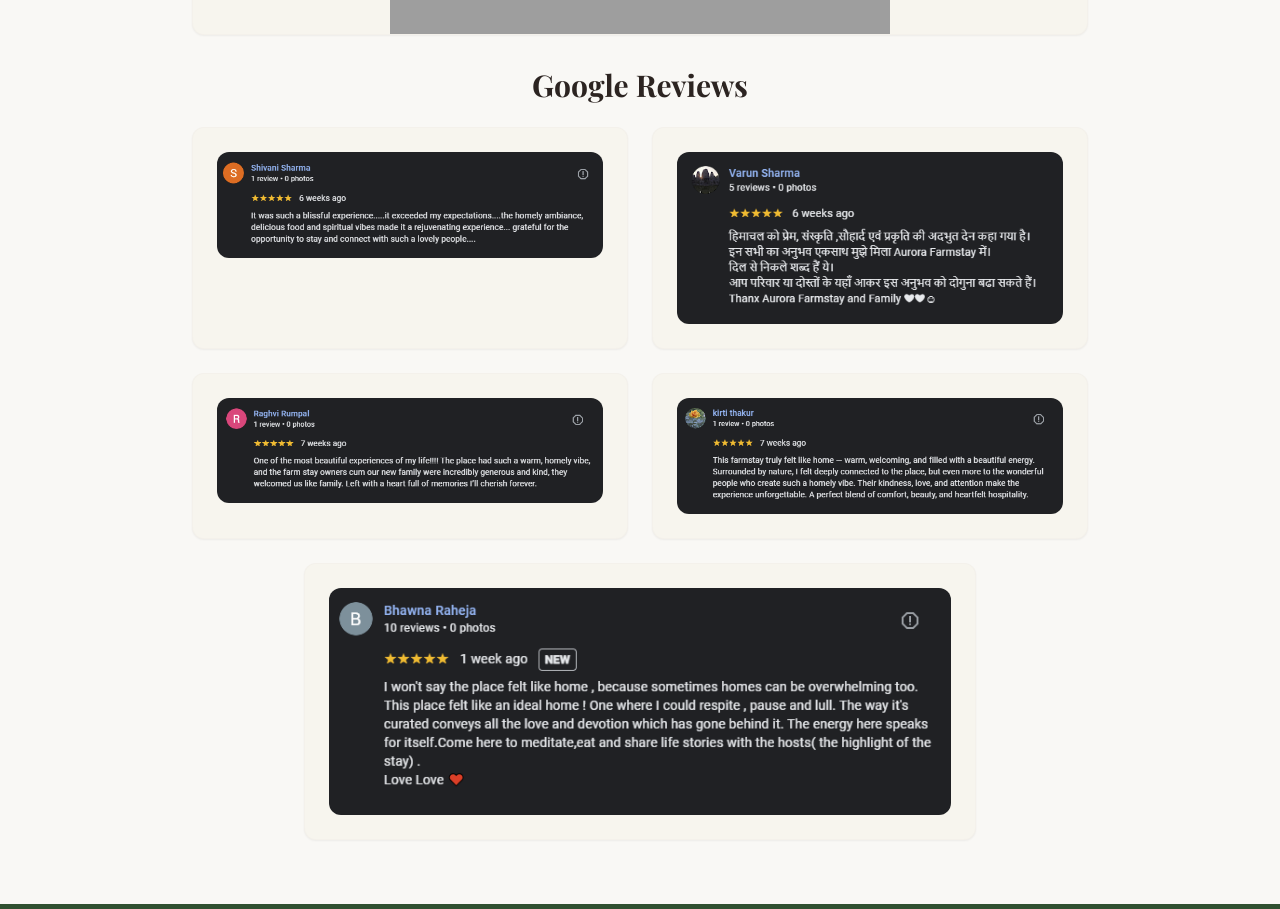
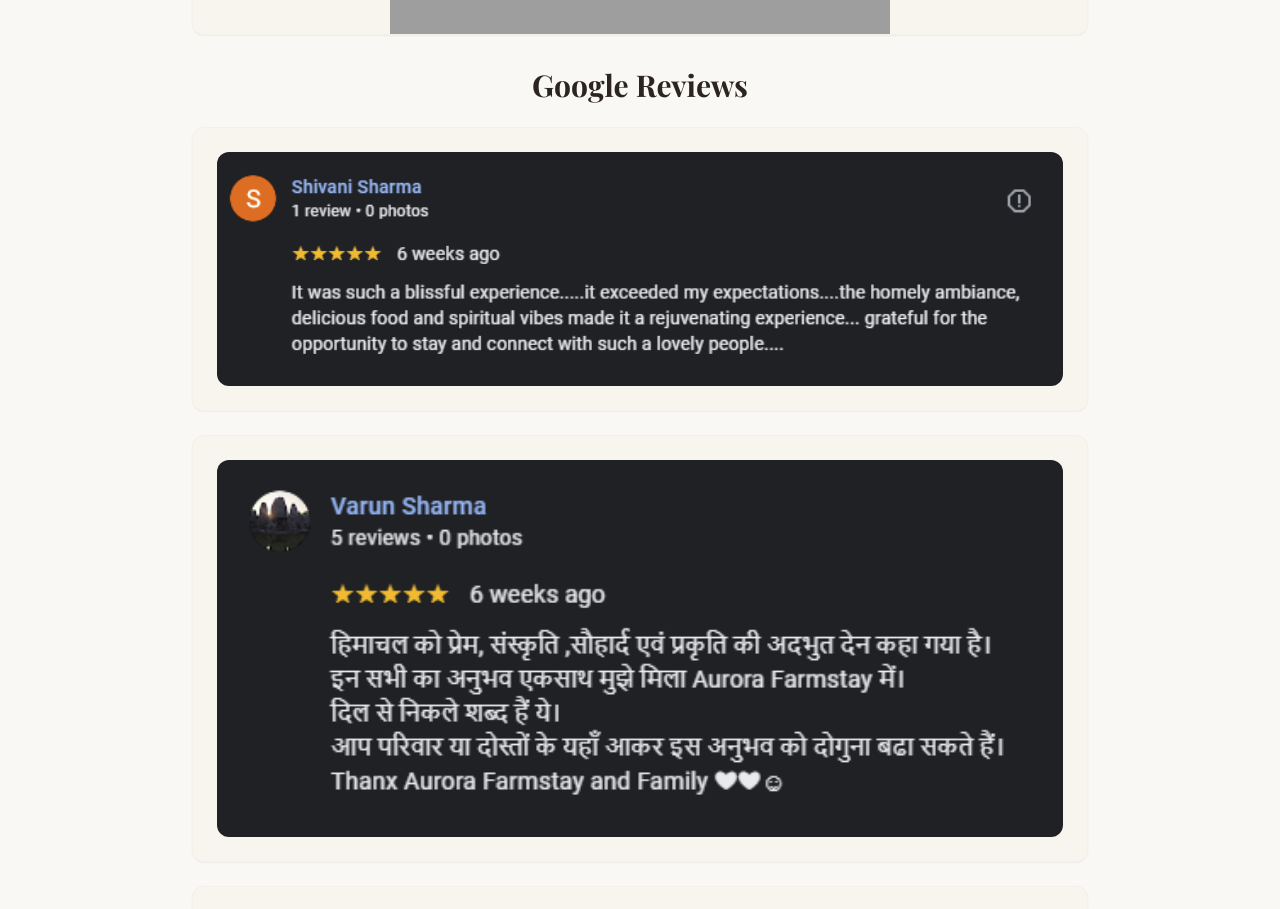
Before and after one commit to BudgetandBrains/aurora-himalayan-retreat, a React (Vite) app: page /testimonials in a window 1280 px wide. Shown: the part 1080-1989 px from the top of the page. Built offline with nearby package versions, Linux system fonts and the light colour scheme; grey boxes are pictures that could not be loaded; a web font is replaced by a local one.

Commit message:
Fix testimonials page layout

```diff
--- a/src/pages/TestimonialsPage.tsx
+++ b/src/pages/TestimonialsPage.tsx
@@ -55,7 +55,7 @@ const TestimonialsPage = () => {
                   Google Reviews
                 </h3>
 
-                <div className="grid gap-6 md:grid-cols-2">
+                <div className="grid gap-6">
                   <Card className="border-muted/20">
                     <CardContent className="p-6">
                       <img
@@ -95,9 +95,8 @@ const TestimonialsPage = () => {
                       />
                     </CardContent>
                   </Card>
-                </div>
 
-                <Card className="border-muted/20 max-w-2xl mx-auto">
+                  <Card className="border-muted/20">
                     <CardContent className="p-6">
                       <img
                         src="/lovable-uploads/review-bhawna.png"
@@ -110,6 +109,7 @@ const TestimonialsPage = () => {
               </div>
             </div>
           </div>
+        </div>
       </section>
 
       <Footer />
```
Lines whose indentation alone changed are shown as unchanged.
